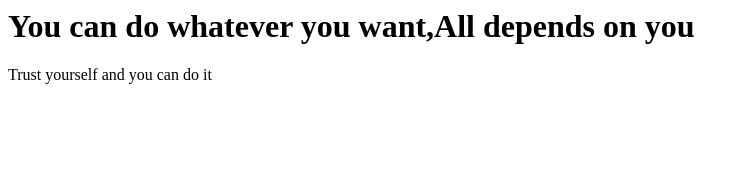
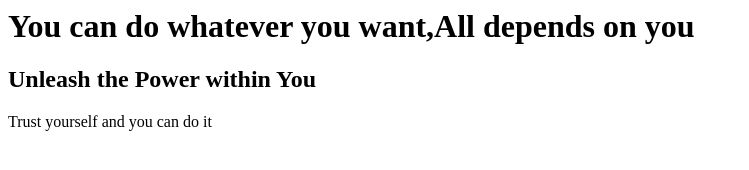
Before and after one commit to tarik-hatim/firstrepo, a plain HTML site: page index.html in a window 1280 px wide. Shown: the whole page, without its empty margins (0-749 px from the left). Drawn offline with Linux system fonts and the light colour scheme.

Commit message:
added second quote

```diff
--- a/index.html
+++ b/index.html
@@ -6,7 +6,7 @@
 	<body>
 
 		<h1>You can do whatever you want,All depends on you</h1>
-
+		<h2>Unleash the Power within You</h2>
 		<p>Trust yourself and you can do it</p>
 
 	</body>
```
